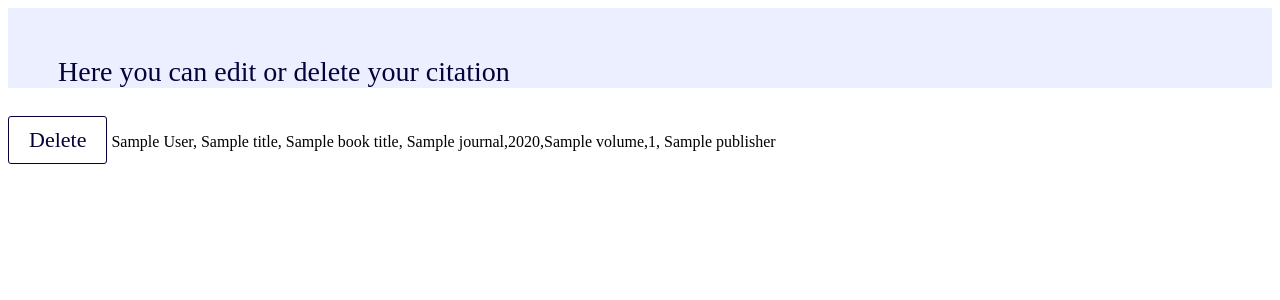
After one commit to Jouchef/ohtu_kandi_viitteet, a Flask app: template src/templates/edit.html in a window 1280 px wide. The commit adds this page. Shown: the top 300 px of the page. Run offline with Flask 3, Linux system fonts and the light colour scheme; the template is opened without the code that fills it: most values are stand-ins (such as "Sample title", 1, 10 or a date in 2020).

Commit message:
editointi

```diff
--- /dev/null
+++ b/src/static/edit.css
@@ -0,0 +1,44 @@
+.beginning {
+
+    padding-top: 20px;
+    padding-left: 50px;
+    background: rgb(235, 239, 255);
+}
+
+
+.linkstyle {
+
+    display: inline-block;
+    padding: 10px 20px;
+
+    border: 1px solid rgb(4, 2, 57);
+    border-radius: 3px;
+    background-color: solid rgb(234, 252, 234);
+    color: rgb(4, 2, 57);
+    font-size: 22px;
+    text-decoration: none;
+    cursor: pointer;
+}
+
+.linkstyle:hover {
+
+    background-color: solid rgb(234, 252, 234);
+    animation: glow 1s infinite alternate;
+}
+
+@keyframes glow {
+    0% {
+        box-shadow: 0 0 5px rgb(4, 2, 57);
+    }
+
+    100% {
+        box-shadow: 0 0 20px rgb(4, 2, 57);
+    }
+}
+
+p {
+
+
+    color: rgb(4, 2, 57);
+    font-size: 28px;
+}
--- /dev/null
+++ b/src/templates/edit.html
@@ -0,0 +1,23 @@
+<!DOCTYPE html>
+
+<head>
+    <meta charset="UTF-8">
+    <meta name="viewport" content="width=device-width, initial-scale=1.0">
+    <link rel="stylesheet" href="static/edit.css">
+    <title>Reference app</title>
+</head>
+
+<body>
+
+    <div class="beginning">
+        <p>Here you can edit or delete your citation</p>
+    </div>
+
+
+    <a href="/delete_reference" class="linkstyle">Delete</a>
+
+
+    {{ author }}, {{ title }}, {{ book_title }}, {{ journal }},{{ year }},{{ volume }},{{ pages }}, {{ publisher }}
+</body>
+
+</html>
```
Also changed, not shown: src/templates/index.html (+3 -13 lines).
